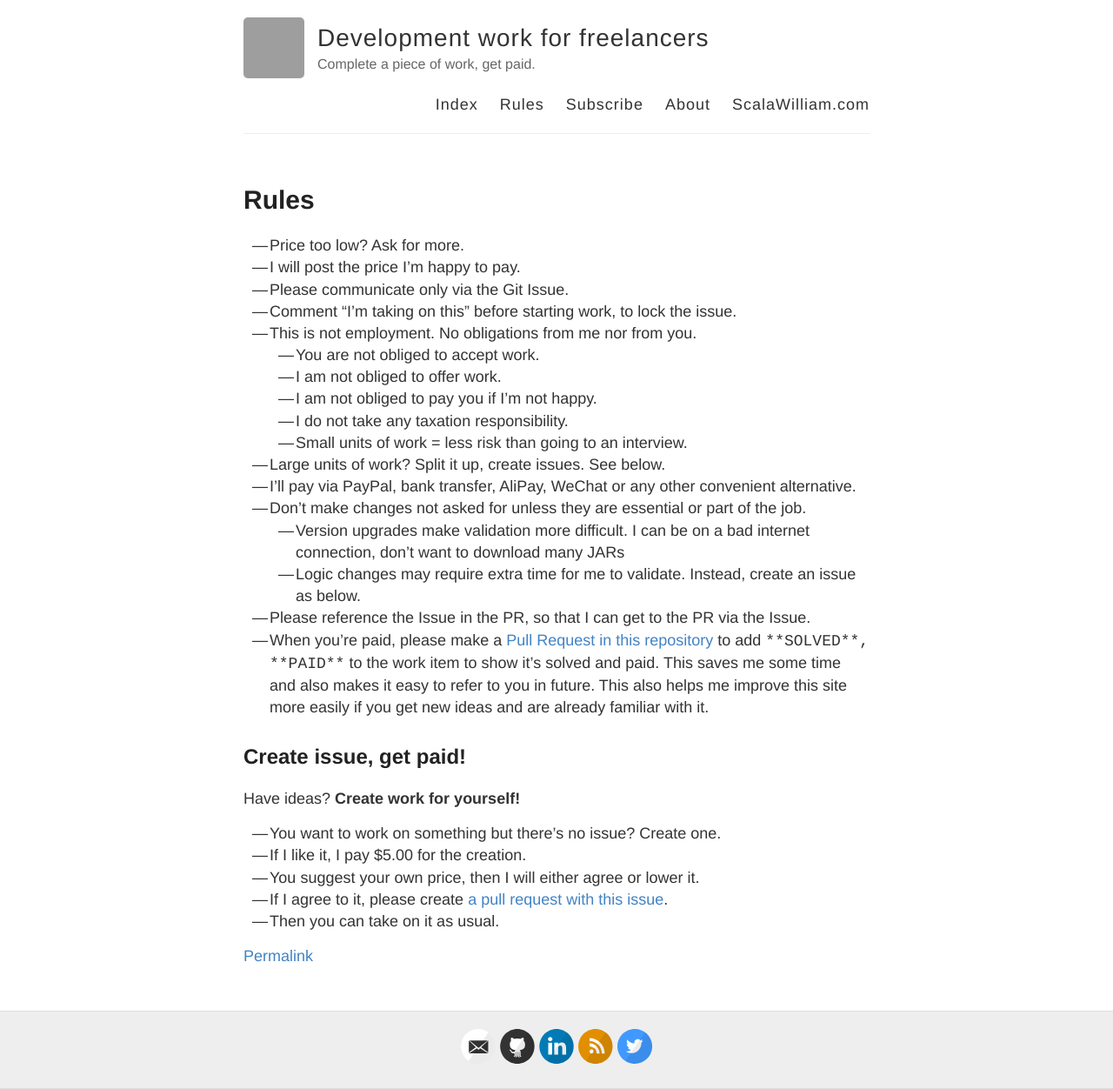
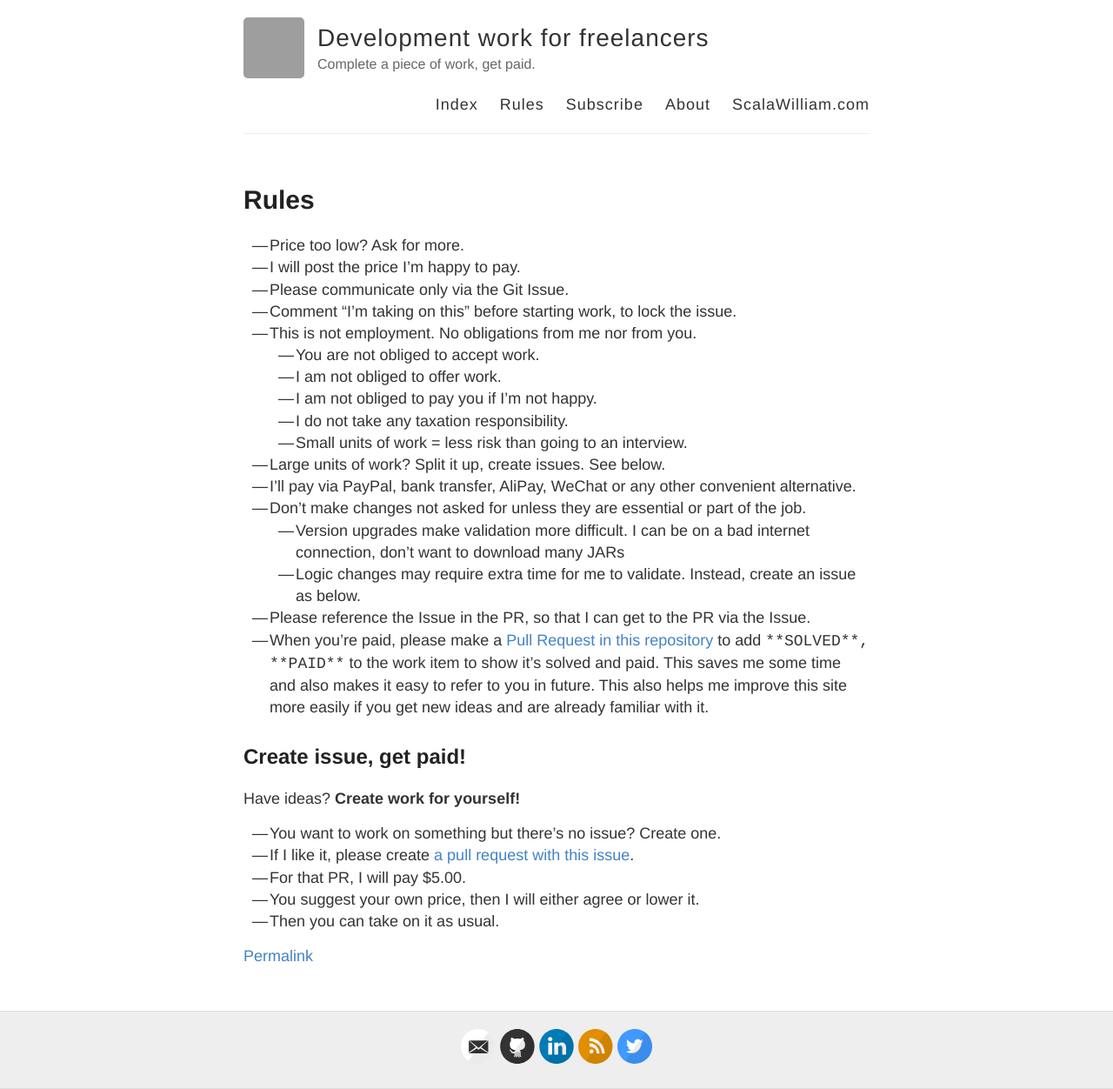
Before and after one commit to ScalaWilliam/Work, a Jekyll site: the page built from rules.md, in a window 1280 px wide. Shown: the whole page at 87% size. Built offline with Jekyll 4.4.1, drawn with Linux system fonts in a browser that asks for light colours; grey boxes are pictures that could not be loaded.

Commit message:
Update rules.md

```diff
--- a/rules.md
+++ b/rules.md
@@ -27,7 +27,7 @@
 Have ideas? **Create work for yourself!**
 
 - You want to work on something but there's no issue? Create one.
-- If I like it, I pay $5.00 for the creation.
+- If I like it, please create [a pull request with this issue](https://github.com/ScalaWilliam/Work/tree/master/_posts).
+- For that PR, I will pay $5.00.
 - You suggest your own price, then I will either agree or lower it.
-- If I agree to it, please create [a pull request with this issue](https://github.com/ScalaWilliam/Work/tree/master/_posts).
 - Then you can take on it as usual.
```
